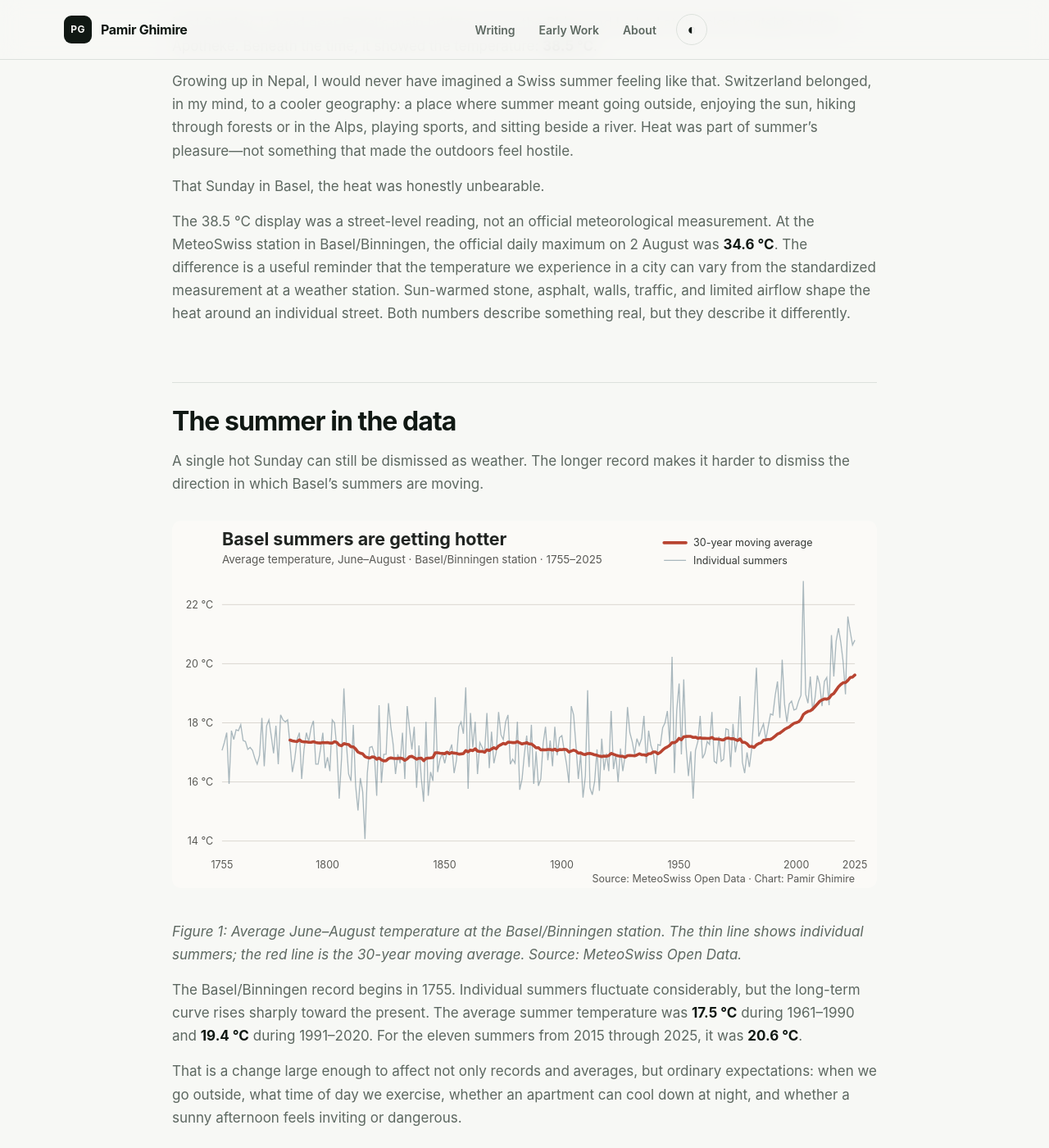
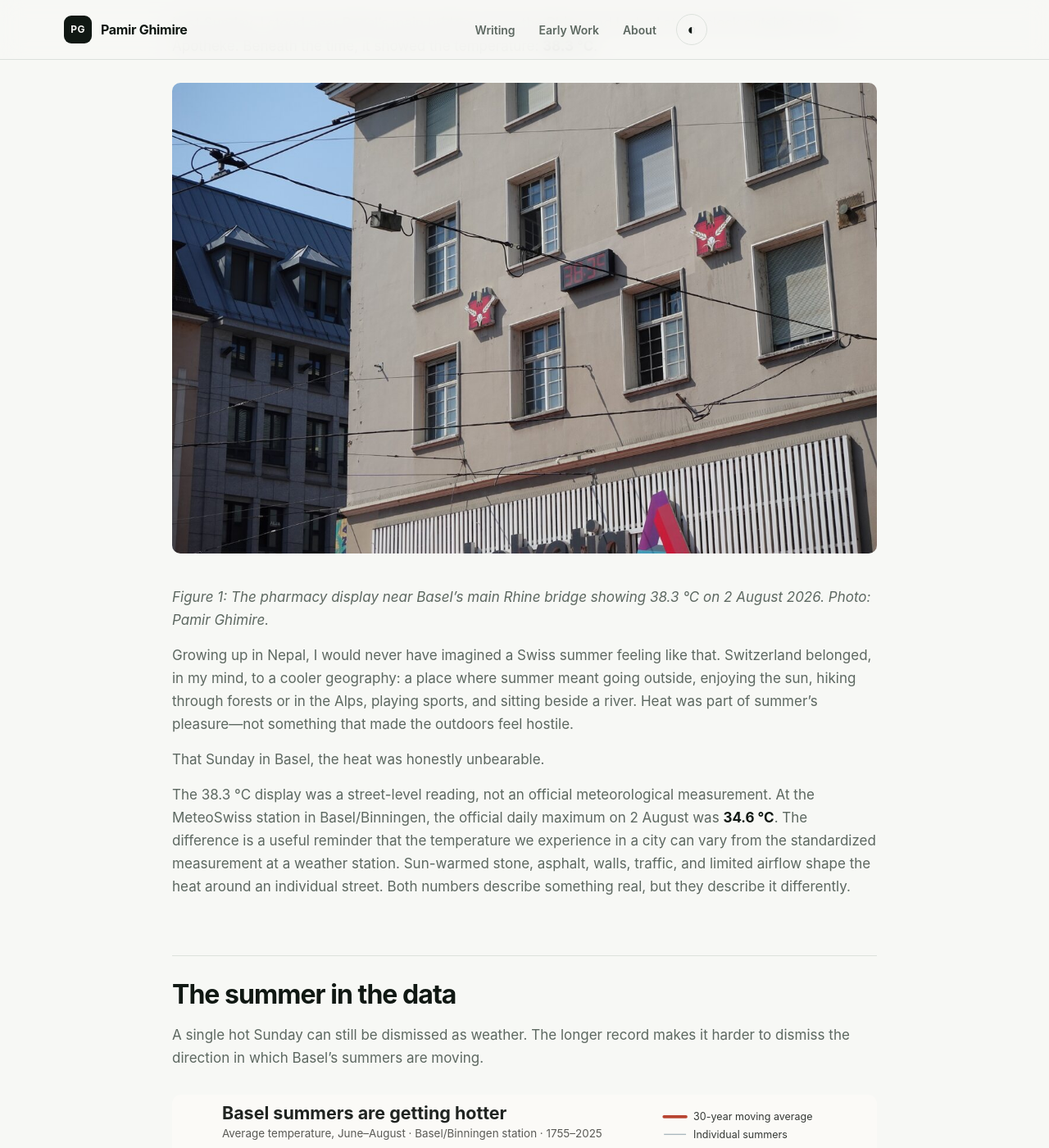
Before and after one commit to PamirGhimire/pamirghimire.github.io, a Jekyll site: the page built from _posts/2026-08-05-reimagining-the-swiss-summer.md, in a window 1280 px wide and 1400 px high, scrolled down 428 px. Shown: the whole window at 82% size. Built offline with Jekyll 4.4.1, drawn with Linux system fonts in a browser that asks for light colours; some of the changed text lies outside the part shown.

Commit message:
Add Basel heat photo and correct temperature

```diff
--- a/_posts/2026-08-05-reimagining-the-swiss-summer.md
+++ b/_posts/2026-08-05-reimagining-the-swiss-summer.md
@@ -1,19 +1,23 @@
 ---
 layout: post
-title: "38.5 °C by the Rhine: Reimagining the Swiss Summer"
+title: "38.3 °C by the Rhine: Reimagining the Swiss Summer"
 author: Pamir Ghimire
 date: 2026-08-05
 permalink: /reimagining-the-swiss-summer/
 categories: climate culture switzerland
 ---
 
-Last Sunday, I stood near Basel's main bridge across the Rhine and looked at the clock outside a local Apotheke. Beneath the time, it showed the temperature: **38.5 °C**.
+Last Sunday, I stood near Basel's main bridge across the Rhine and looked at the clock outside a local Apotheke. Beneath the time, it showed the temperature: **38.3 °C**.
+
+![A pharmacy display in Basel showing 38.3 degrees Celsius]({{ '/assets/posts/reimagining-swiss-summer/basel-apotheke-38-3c.jpg' | relative_url }})
+
+*Figure 1: The pharmacy display near Basel's main Rhine bridge showing 38.3 °C on 2 August 2026. Photo: Pamir Ghimire.*
 
 Growing up in Nepal, I would never have imagined a Swiss summer feeling like that. Switzerland belonged, in my mind, to a cooler geography: a place where summer meant going outside, enjoying the sun, hiking through forests or in the Alps, playing sports, and sitting beside a river. Heat was part of summer's pleasure—not something that made the outdoors feel hostile.
 
 That Sunday in Basel, the heat was honestly unbearable.
 
-The 38.5 °C display was a street-level reading, not an official meteorological measurement. At the MeteoSwiss station in Basel/Binningen, the official daily maximum on 2 August was **34.6 °C**. The difference is a useful reminder that the temperature we experience in a city can vary from the standardized measurement at a weather station. Sun-warmed stone, asphalt, walls, traffic, and limited airflow shape the heat around an individual street. Both numbers describe something real, but they describe it differently.
+The 38.3 °C display was a street-level reading, not an official meteorological measurement. At the MeteoSwiss station in Basel/Binningen, the official daily maximum on 2 August was **34.6 °C**. The difference is a useful reminder that the temperature we experience in a city can vary from the standardized measurement at a weather station. Sun-warmed stone, asphalt, walls, traffic, and limited airflow shape the heat around an individual street. Both numbers describe something real, but they describe it differently.
 
 ## The summer in the data
 
@@ -21,7 +25,7 @@ A single hot Sunday can still be dismissed as weather. The longer record makes i
 
 ![Average summer temperature in Basel/Binningen from 1755 to 2025]({{ '/assets/posts/reimagining-swiss-summer/basel-summer-temperatures.svg' | relative_url }})
 
-*Figure 1: Average June–August temperature at the Basel/Binningen station. The thin line shows individual summers; the red line is the 30-year moving average. Source: MeteoSwiss Open Data.*
+*Figure 2: Average June–August temperature at the Basel/Binningen station. The thin line shows individual summers; the red line is the 30-year moving average. Source: MeteoSwiss Open Data.*
 
 The Basel/Binningen record begins in 1755. Individual summers fluctuate considerably, but the long-term curve rises sharply toward the present. The average summer temperature was **17.5 °C** during 1961–1990 and **19.4 °C** during 1991–2020. For the eleven summers from 2015 through 2025, it was **20.6 °C**.
 
@@ -47,13 +51,13 @@ This does not mean that summer in Switzerland will cease to be joyful. It means
 
 Perhaps the cultural adjustment will be subtle at first. We may stop treating every clear, hot day as "beautiful weather." We may plan summer events around heat rather than merely rain. We may come to value shade as much as sunshine, and judge streets and buildings by how well they protect people in July and August.
 
-The Switzerland I imagined as a child in Nepal still exists: the forests, mountains, rivers, long evenings, and pleasure of being outdoors are all real. But the 38.5 °C on that pharmacy clock was also real. So was the depleted Rhine in front of me.
+The Switzerland I imagined as a child in Nepal still exists: the forests, mountains, rivers, long evenings, and pleasure of being outdoors are all real. But the 38.3 °C on that pharmacy clock was also real. So was the depleted Rhine in front of me.
 
 Swiss summer now contains both pictures. Going forward, European culture may have to learn to hold them together.
 
 ## Data and references
 
-1. [MeteoSwiss Open Data: homogeneous climate series for Basel/Binningen](https://data.geo.admin.ch/ch.meteoschweiz.ogd-nbcn/bas/ogd-nbcn_bas_m.csv). Figure 1 uses monthly homogeneous mean temperature and defines summer as June–August; calculations and chart are my own.
+1. [MeteoSwiss Open Data: homogeneous climate series for Basel/Binningen](https://data.geo.admin.ch/ch.meteoschweiz.ogd-nbcn/bas/ogd-nbcn_bas_m.csv). Figure 2 uses monthly homogeneous mean temperature and defines summer as June–August; calculations and chart are my own.
 2. [MeteoSwiss documentation for homogeneous climate-station data](https://opendatadocs.meteoswiss.ch/c-climate-data/c1-climate-stations_homogeneous). MeteoSwiss recommends monthly homogeneous data for long-term climatological analysis.
 3. [MeteoSwiss daily homogeneous data for Basel/Binningen](https://data.geo.admin.ch/ch.meteoschweiz.ogd-nbcn/bas/ogd-nbcn_bas_d_recent.csv). The official daily maximum at the station on 2 August 2026 was 34.6 °C.
 4. [Swiss Federal Office for the Environment: Rhine at Basel, Rheinhalle](https://www.hydrodaten.admin.ch/en/seen-und-fluesse/stations/2289). Discharge figures and historical comparisons are from station 2289.
```
